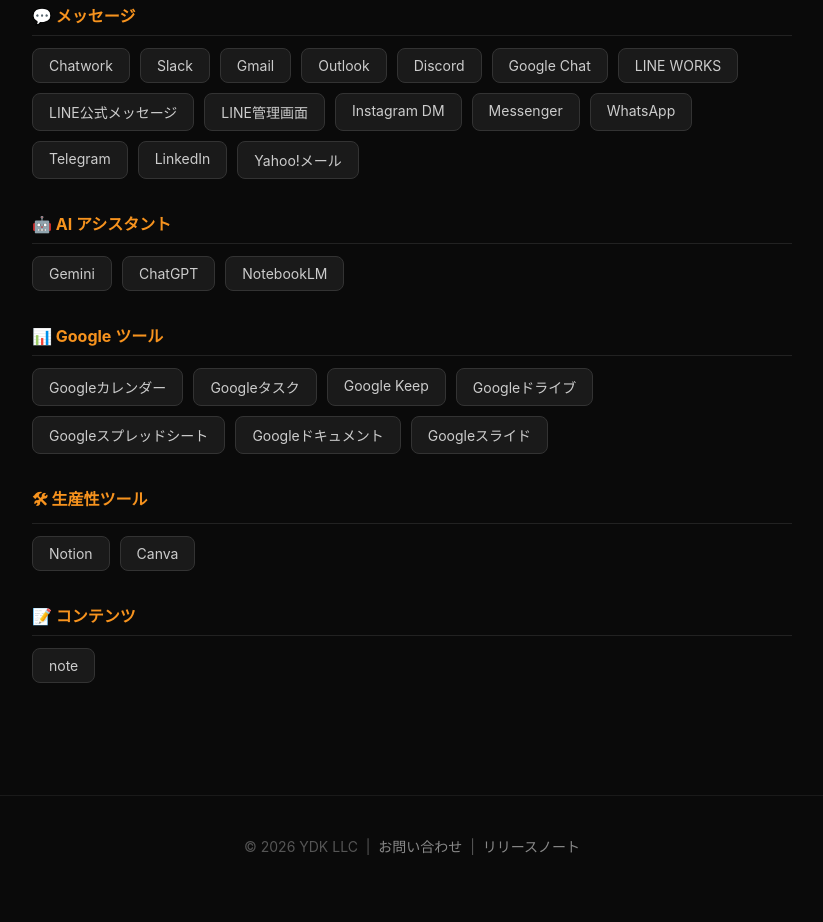
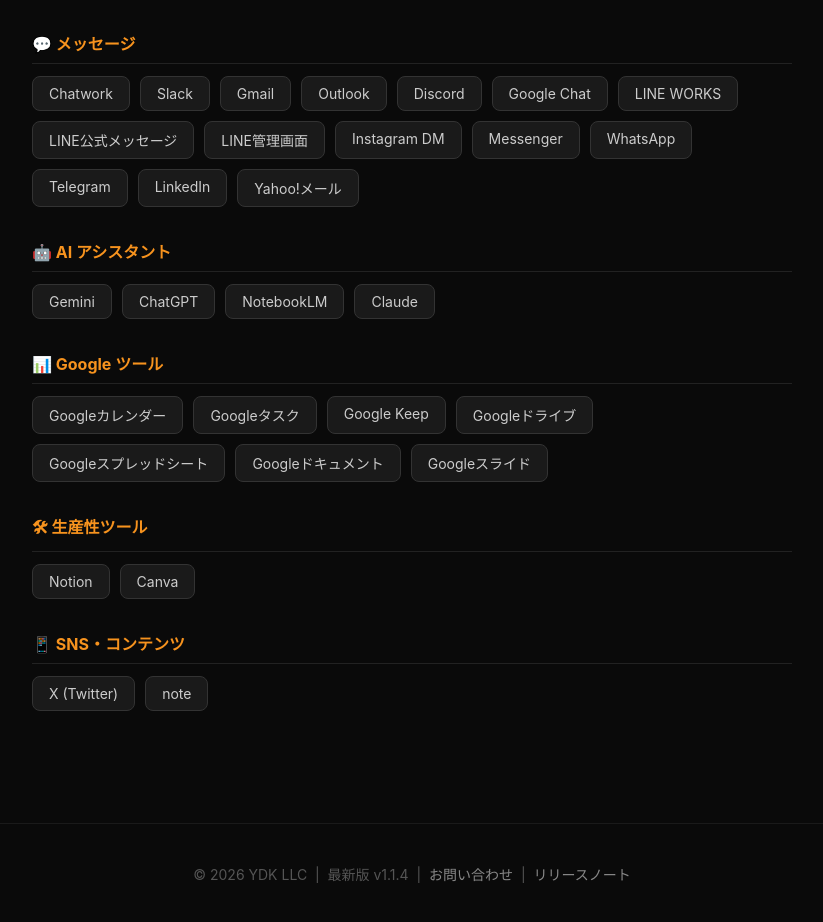
Before and after one commit to yuudai0714/HubChat, an Electron app: page docs/index.html in a window 1200 px wide. Shown: the part 1981-2903 px from the top of the page, without its empty margins (188-1011 px from the left). Before the commit the page ends 2877 px from the top, so only its background shows below. Drawn offline with Linux system fonts and the light colour scheme; no server answers.

Commit message:
ダウンロードページ更新: Claude追加, SNSカテゴリ, 学習コンテンツ, バージョン表示

```diff
--- a/docs/index.html
+++ b/docs/index.html
@@ -289,6 +289,7 @@
         <p style="color:#aaa;margin-bottom:20px">7日間無料トライアル</p>
         <div style="text-align:left;font-size:14px;color:#aaa;line-height:2">
           ✅ <strong style="color:#fff">サービス数無制限</strong><br>
+          ✅ 📚 学習コンテンツ（AI・ツール活用術）<br>
           ✅ サイドバー切替・通知バッジ<br>
           ✅ ダーク/ライトテーマ<br>
           ✅ ショートカットキー<br>
@@ -329,6 +330,7 @@
         <span class="service-tag">Gemini</span>
         <span class="service-tag">ChatGPT</span>
         <span class="service-tag">NotebookLM</span>
+        <span class="service-tag">Claude</span>
       </div>
     </div>
 
@@ -354,15 +356,16 @@
     </div>
 
     <div class="service-category">
-      <h3>📝 コンテンツ</h3>
+      <h3>📱 SNS・コンテンツ</h3>
       <div class="service-list">
+        <span class="service-tag">X (Twitter)</span>
         <span class="service-tag">note</span>
       </div>
     </div>
   </div>
 
   <div class="footer">
-    <p>© 2026 YDK LLC &nbsp;|&nbsp; <a href="mailto:yudai0714@ydk-ai.com">お問い合わせ</a> &nbsp;|&nbsp; <a href="https://github.com/yuudai0714/HubChat/releases">リリースノート</a></p>
+    <p>© 2026 YDK LLC &nbsp;|&nbsp; 最新版 v1.1.4 &nbsp;|&nbsp; <a href="mailto:yudai0714@ydk-ai.com">お問い合わせ</a> &nbsp;|&nbsp; <a href="https://github.com/yuudai0714/HubChat/releases">リリースノート</a></p>
   </div>
 </body>
 </html>
```
